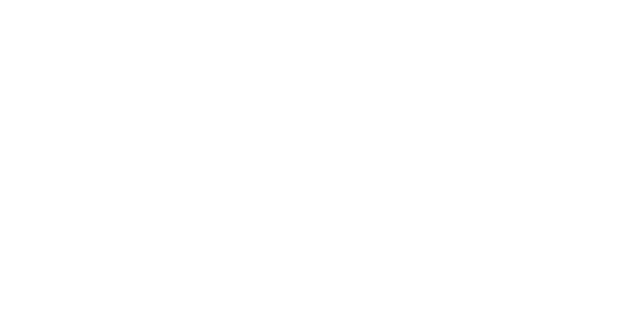
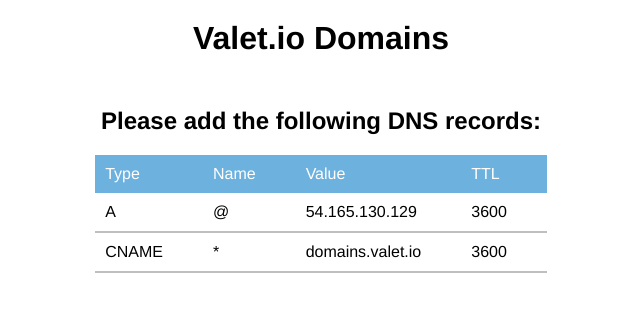
Before and after one commit to valet-io/domains, a website: page src/index.html in a window 1280 px wide. Shown: the whole page, without its empty margins (319-959 px from the left). Drawn offline with Linux system fonts and the light colour scheme.

Commit message:
feat(config): display configuration info when visiting domains.valet.io
[Finishes #83441864]

```diff
--- a/src/index.html
+++ b/src/index.html
@@ -1,5 +1,34 @@
 <html>
   <head>
     <title>Valet.io Domains</title>
+    <link rel="stylesheet" type="text/css" href="/styles/styles.css" />
   </head>
+  <body>
+    <h1>Valet.io Domains</h1>
+    <h2>Please add the following DNS records:</h2>
+    <table class="dns">
+      <thead>
+        <tr>
+          <th>Type</th>
+          <th>Name</th>
+          <th>Value</th>
+          <th>TTL</th>
+        </tr>
+      </thead>
+      <tbody>
+        <tr>
+          <td>A</td>
+          <td>@</td>
+          <td>54.165.130.129</td>
+          <td>3600</td>
+        </tr>
+        <tr>
+          <td>CNAME</td>
+          <td>*</td>
+          <td>domains.valet.io</td>
+          <td>3600</td>
+        </tr>
+      </tbody>
+    </table>
+  </body>
 </html>
--- /dev/null
+++ b/styles/styles.css
@@ -0,0 +1,33 @@
+body {
+  font-family: Helvetica, Arial, sans-serif;
+}
+
+h1 {
+  text-align: center;
+  margin-top: 20px;
+}
+
+h2 {
+  text-align: center;
+  margin-top: 50px;
+}
+
+.dns {
+  border-collapse: collapse;
+  margin: 20px auto;
+}
+
+.dns th {
+  font-weight: normal;
+  text-align: left;
+  padding: 10px;
+  padding-right: 40px;
+  color: white;
+  background: #6DB1DE;
+}
+
+.dns tbody td {
+  padding: 10px;
+  padding-right: 40px;
+  border-bottom: 2px solid #BFBFBF;
+}
```
Also changed, not shown: src/route.js (+12 -3 lines).
